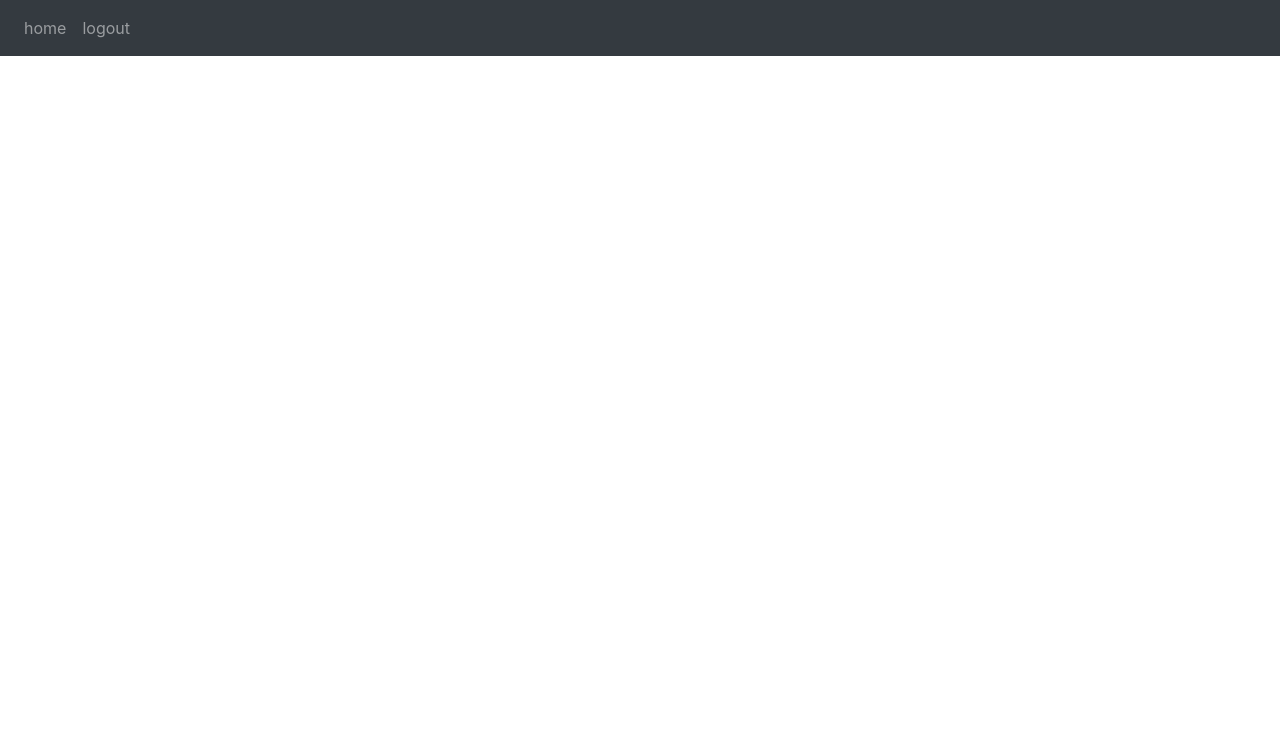
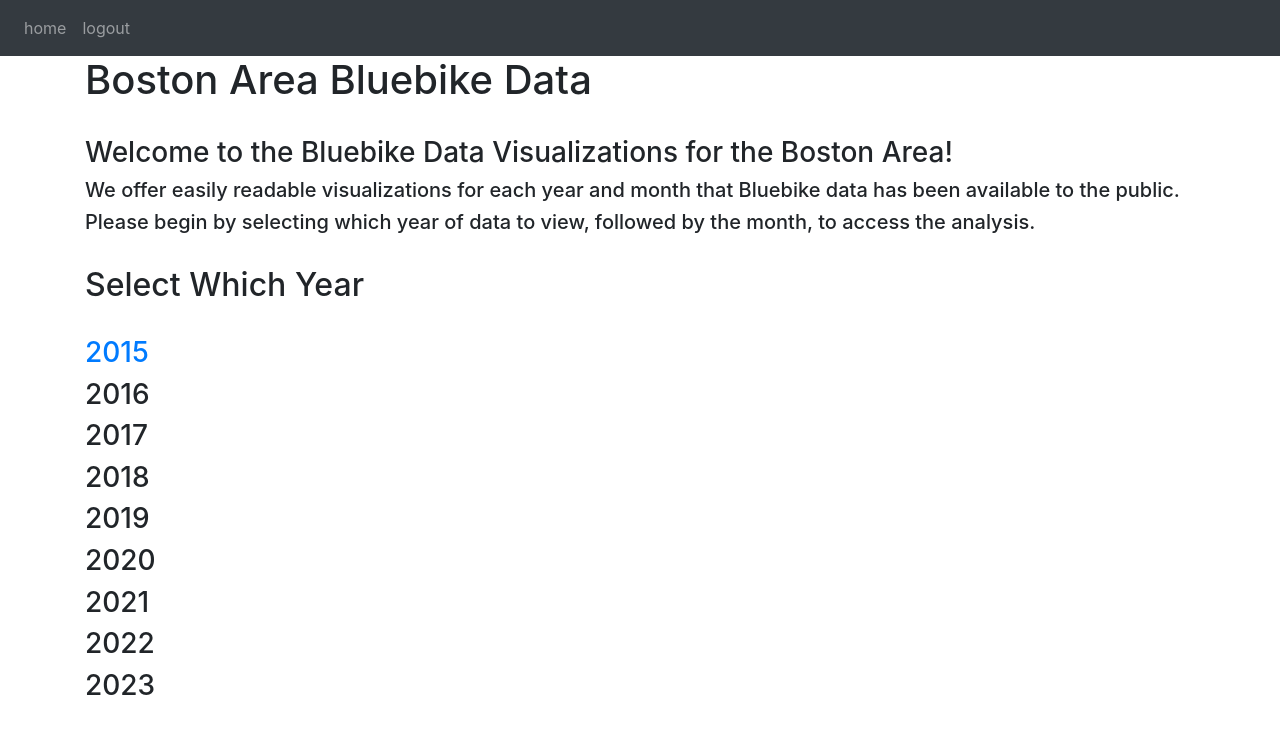
Before and after one commit to bpotvin06/BlueBike, a Flask app: page / in a window 1280 px wide. Shown: the top 734 px of the page. Run offline with Flask 3, Linux system fonts and the light colour scheme; a user stored in the database is signed in; some libraries are stand-ins or nearby versions.

Commit message:
updating home page

```diff
--- a/website/auth.py
+++ b/website/auth.py
@@ -1,5 +1,4 @@
 from flask import Blueprint, render_template, request, flash, redirect, url_for
-#import instance
 from .models import User
 from werkzeug.security import generate_password_hash, check_password_hash
 from . import db
--- a/website/templates/home.html
+++ b/website/templates/home.html
@@ -2,7 +2,29 @@
 {% block title %}Home{% endblock %}
 
 {% block content %}
+<head>
+    <h1>Boston Area Bluebike Data</h1>
+    <br>
+    <h3>Welcome to the Bluebike Data Visualizations for the Boston Area!</h3>
+    <h5>We offer easily readable visualizations for each year and month that Bluebike data has been available to the public.</h5>
+    <h5>Please begin by selecting which year of data to view, followed by the month, to access the analysis.</h5>
+    <br>
+    <h2>Select Which Year</h2>
+    <br>
+</head>
 
+<body>
+    <h3><a id="2015" href="/2015">2015</a></h3>
+    <h3>2016</h3>
+    <h3>2017</h3>
+    <h3>2018</h3>
+    <h3>2019</h3>
+    <h3>2020</h3>
+    <h3>2021</h3>
+    <h3>2022</h3>
+    <h3>2023</h3>
+
+</body>
 
 
 
--- a/website/views.py
+++ b/website/views.py
@@ -9,3 +9,8 @@
 @login_required
 def home():
     return render_template("home.html", user=current_user)
+
+@views.route('/2015')
+@login_required
+def yr2015():
+    return render_template("home.html", user=current_user)
```
Also changed, not shown: instance/database.db.
